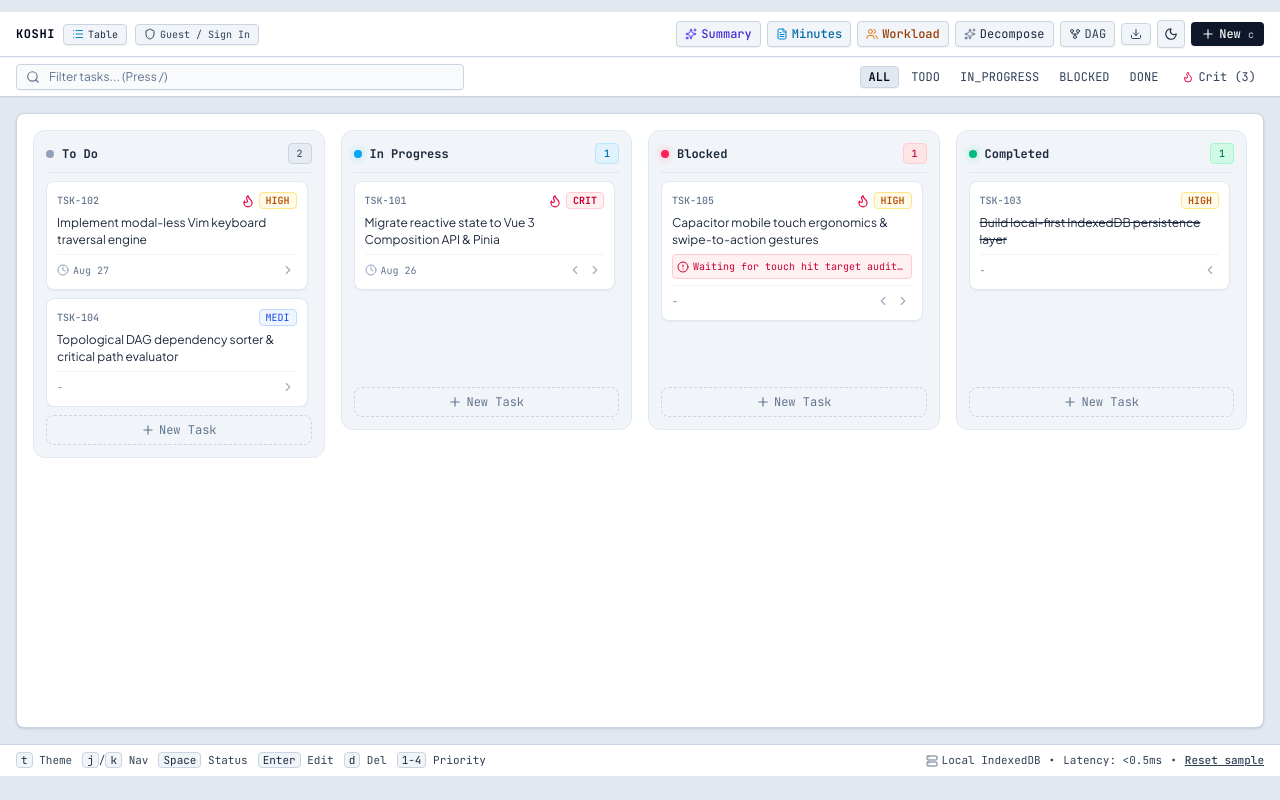
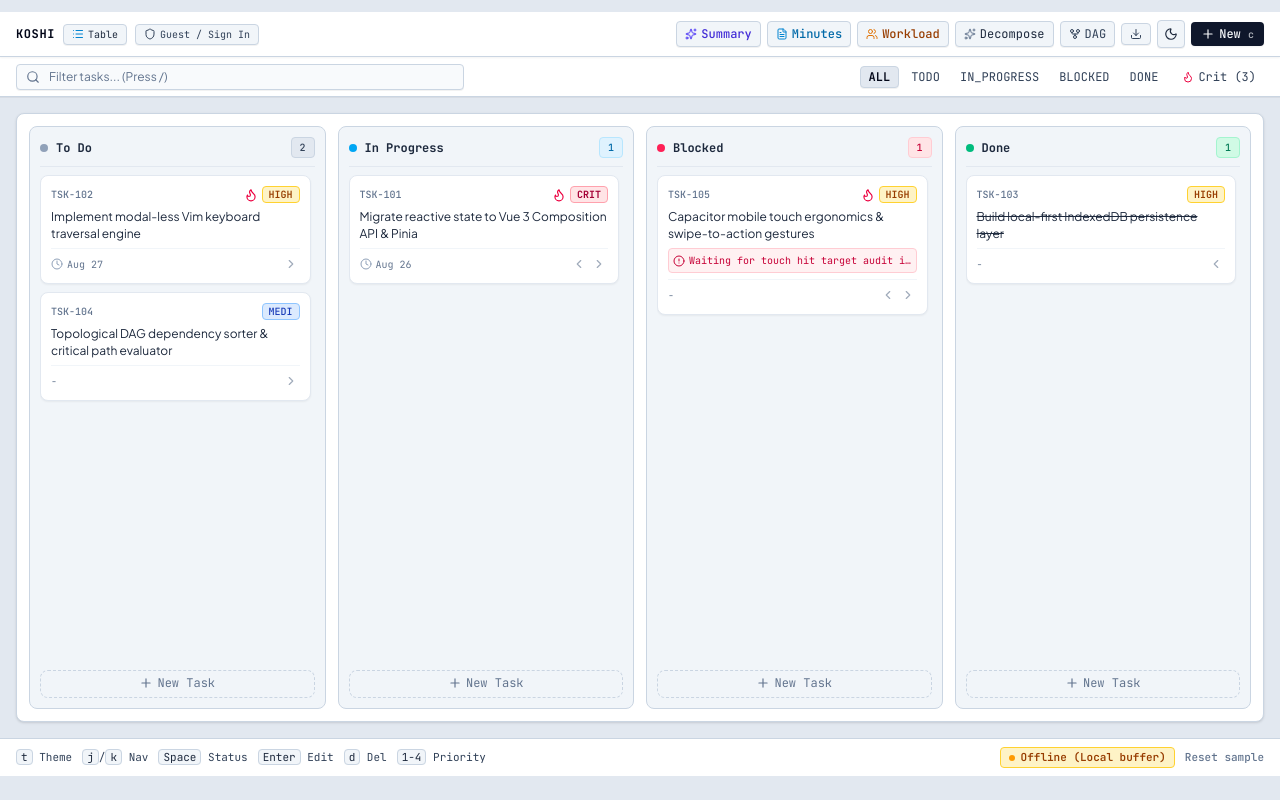
Before and after one commit to tupm2006/koshi, a Vue app: page / in a window 1280 px wide. Both pictures are taken after a click on the button "Kanban". Built offline with nearby package versions, Linux system fonts and the light colour scheme.

Commit message:
fix(kanban, telemetry): stretch kanban columns to full card height, clean up footer statusline, and update seed task copy

```diff
--- a/src/App.vue
+++ b/src/App.vue
@@ -28,7 +28,6 @@ import {
   Search,
   Flame,
   X,
-  Server,
   Sun,
   Moon
 } from 'lucide-vue-next';
@@ -297,17 +296,20 @@ const statusTabs: FilterStatus[] = ['ALL', 'TODO', 'IN_PROGRESS', 'BLOCKED', 'DO
         <span><kbd class="px-1 py-0.2 rounded bg-slate-100 dark:bg-slate-900 border border-slate-300 dark:border-slate-800 text-slate-800 dark:text-slate-400">1-4</kbd> Priority</span>
       </div>
 
-      <div class="flex items-center gap-2 text-slate-700 dark:text-slate-400 font-mono text-[11px] ml-auto">
-        <span class="flex items-center gap-1">
-          <Server class="w-3 h-3" :class="taskStore.isBackendConnected ? 'text-emerald-600 dark:text-emerald-400' : 'text-slate-500 dark:text-zinc-600'" />
-          <span>{{ taskStore.isBackendConnected ? 'FastAPI Connected' : 'Local IndexedDB' }}</span>
+      <div class="flex items-center gap-2.5 font-mono text-[11px] ml-auto">
+        <!-- Offline Warning Badge (ONLY visible if disconnected) -->
+        <span
+          v-if="!taskStore.isBackendConnected"
+          class="inline-flex items-center gap-1.5 px-2 py-0.5 rounded bg-amber-100 text-amber-800 border border-amber-300 dark:bg-amber-950/50 dark:text-amber-300 dark:border-amber-800/60 font-semibold"
+        >
+          <span class="w-1.5 h-1.5 rounded-full bg-amber-500 animate-pulse"></span>
+          <span>Offline (Local buffer)</span>
         </span>
-        <span>•</span>
-        <span>Latency: {{ taskStore.lastLatencyMs || '<0.5' }}ms</span>
-        <span>•</span>
+
+        <!-- Reset action -->
         <button
           type="button"
-          class="hover:text-slate-950 dark:hover:text-slate-200 underline cursor-pointer font-medium"
+          class="text-slate-500 dark:text-slate-400 hover:text-slate-800 dark:hover:text-slate-200 cursor-pointer font-medium"
           @click="taskStore.resetToDefault()"
         >
           Reset sample
--- a/src/components/KanbanBoard.vue
+++ b/src/components/KanbanBoard.vue
@@ -1,7 +1,7 @@
 <script setup lang="ts">
 import { useTaskStore } from '../stores/taskStore';
-import type { Task, TaskStatus, TaskPriority } from '../types/task';
-import { Flame, Plus, ChevronLeft, ChevronRight, Clock, AlertCircle } from 'lucide-vue-next';
+import type { Task, TaskPriority, TaskStatus } from '../types/task';
+import { Flame, Clock, Plus, ChevronLeft, ChevronRight, AlertCircle } from 'lucide-vue-next';
 
 defineProps<{
   onOpenCreate: () => void;
@@ -14,27 +14,27 @@ const COLUMNS: { status: TaskStatus; label: string; dotClass: string; borderClas
     status: 'TODO',
     label: 'To Do',
     dotClass: 'bg-slate-400 dark:bg-zinc-500',
-    borderClass: 'border-slate-200 dark:border-zinc-800',
-    badgeClass: 'text-slate-600 bg-slate-200/70 border-slate-300 dark:text-zinc-400 dark:bg-zinc-900 dark:border-zinc-800',
+    borderClass: 'border-slate-300 dark:border-slate-800',
+    badgeClass: 'text-slate-700 bg-slate-200 border-slate-300 dark:text-zinc-400 dark:bg-zinc-900 dark:border-zinc-800',
   },
   {
     status: 'IN_PROGRESS',
     label: 'In Progress',
-    dotClass: 'bg-sky-500 shadow-[0_0_8px_rgba(14,165,233,0.4)]',
+    dotClass: 'bg-sky-500',
     borderClass: 'border-sky-200 dark:border-sky-950/60',
     badgeClass: 'text-sky-700 bg-sky-100 border-sky-200 dark:text-sky-300 dark:bg-sky-950/40 dark:border-sky-800/60',
   },
   {
     status: 'BLOCKED',
     label: 'Blocked',
-    dotClass: 'bg-rose-500 shadow-[0_0_8px_rgba(244,63,94,0.4)]',
+    dotClass: 'bg-rose-500',
     borderClass: 'border-rose-200 dark:border-rose-950/60',
     badgeClass: 'text-rose-700 bg-rose-100 border-rose-200 dark:text-rose-300 dark:bg-rose-950/40 dark:border-rose-800/60',
   },
   {
     status: 'DONE',
-    label: 'Completed',
-    dotClass: 'bg-emerald-500 shadow-[0_0_8px_rgba(16,185,129,0.4)]',
+    label: 'Done',
+    dotClass: 'bg-emerald-500',
     borderClass: 'border-emerald-200 dark:border-emerald-950/60',
     badgeClass: 'text-emerald-700 bg-emerald-100 border-emerald-200 dark:text-emerald-300 dark:bg-emerald-950/40 dark:border-emerald-800/60',
   },
@@ -43,24 +43,23 @@ const COLUMNS: { status: TaskStatus; label: string; dotClass: string; borderClas
 function getPriorityBadge(p: TaskPriority) {
   switch (p) {
     case 'CRITICAL':
-      return 'bg-rose-50 text-rose-700 border-rose-200 dark:bg-rose-950/60 dark:text-rose-300 dark:border-rose-800/80 font-bold';
+      return 'bg-rose-100 text-rose-800 border-rose-300 dark:bg-rose-950/60 dark:text-rose-300 dark:border-rose-800/80 font-bold';
     case 'HIGH':
-      return 'bg-amber-50 text-amber-700 border-amber-200 dark:bg-amber-950/50 dark:text-amber-300 dark:border-amber-800/60 font-semibold';
+      return 'bg-amber-100 text-amber-800 border-amber-300 dark:bg-amber-950/50 dark:text-amber-300 dark:border-amber-800/60 font-semibold';
     case 'MEDIUM':
-      return 'bg-blue-50 text-blue-700 border-blue-200 dark:bg-blue-950/40 dark:text-blue-300 dark:border-blue-800/40';
+      return 'bg-blue-100 text-blue-800 border-blue-300 dark:bg-blue-950/40 dark:text-blue-300 dark:border-blue-800/40 font-medium';
     case 'LOW':
     default:
-      return 'bg-slate-100 text-slate-600 border-slate-200 dark:bg-zinc-900 dark:text-zinc-400 dark:border-zinc-800';
+      return 'bg-slate-100 text-slate-700 border-slate-300 dark:bg-zinc-900 dark:text-zinc-400 dark:border-zinc-800 font-medium';
   }
 }
 
 function moveStatus(task: Task, direction: 'left' | 'right') {
-  const order: TaskStatus[] = ['TODO', 'IN_PROGRESS', 'BLOCKED', 'DONE'];
-  const currIdx = order.indexOf(task.status);
-  if (direction === 'left' && currIdx > 0) {
-    taskStore.setStatus(task.id, order[currIdx - 1]);
-  } else if (direction === 'right' && currIdx < order.length - 1) {
-    taskStore.setStatus(task.id, order[currIdx + 1]);
+  const statuses: TaskStatus[] = ['TODO', 'IN_PROGRESS', 'BLOCKED', 'DONE'];
+  const currentIndex = statuses.indexOf(task.status);
+  const nextIndex = direction === 'left' ? currentIndex - 1 : currentIndex + 1;
+  if (nextIndex >= 0 && nextIndex < statuses.length) {
+    taskStore.setStatus(task.id, statuses[nextIndex]);
   }
 }
 
@@ -90,19 +89,18 @@ function handleDrop(e: DragEvent, targetStatus: TaskStatus) {
 </script>
 
 <template>
-  <div class="w-full flex-1 p-3 md:p-4 overflow-x-auto">
-    <div class="grid grid-cols-1 md:grid-cols-4 gap-3 md:gap-4 min-w-[300px] md:min-w-[900px] h-full items-start">
+  <div class="h-full flex-1 min-h-0 grid grid-cols-1 md:grid-cols-4 gap-3 p-3 overflow-hidden">
     <div
       v-for="col in COLUMNS"
       :key="col.status"
-        class="flex flex-col bg-slate-100 dark:bg-slate-900/50 border border-slate-200 dark:border-slate-800 rounded-xl p-3 max-h-[calc(100vh-140px)] min-h-[300px]"
+      class="flex flex-col h-full min-h-0 bg-slate-100 dark:bg-slate-900/50 border border-slate-300 dark:border-slate-800 rounded-lg p-2.5 overflow-hidden"
       @dragover="handleDragOver"
       @drop="(e) => handleDrop(e, col.status)"
       role="region"
       :aria-label="`${col.label} column`"
     >
       <!-- Column Header -->
-        <div class="flex items-center justify-between pb-2 mb-2 border-b border-slate-200 dark:border-slate-800/80 select-none">
+      <div class="shrink-0 pb-2 border-b border-slate-200 dark:border-slate-800 flex items-center justify-between select-none">
         <div class="flex items-center gap-2">
           <span class="w-2 h-2 rounded-full" :class="col.dotClass"></span>
           <h3 class="text-xs font-mono font-bold text-slate-800 dark:text-zinc-200">{{ col.label }}</h3>
@@ -112,8 +110,8 @@ function handleDrop(e: DragEvent, targetStatus: TaskStatus) {
         </span>
       </div>
 
-        <!-- Cards List -->
-        <div class="flex-1 overflow-y-auto space-y-2 pr-1 no-scrollbar">
+      <!-- Cards Scroll Zone -->
+      <div class="flex-1 min-h-0 overflow-y-auto space-y-2 py-2 pr-1 select-none">
         <div
           v-if="taskStore.filteredTasks.filter((t) => t.status === col.status).length === 0"
           class="text-center py-8 text-[11px] text-slate-400 dark:text-zinc-600 font-mono"
@@ -186,10 +184,10 @@ function handleDrop(e: DragEvent, targetStatus: TaskStatus) {
         </div>
       </div>
 
-        <!-- Column Quick Create Button -->
+      <!-- Quick Add Button -->
       <button
         type="button"
-          class="w-full mt-2 py-1.5 rounded-lg border border-dashed border-slate-300 dark:border-zinc-800 hover:border-slate-400 dark:hover:border-zinc-700 hover:bg-white/60 dark:hover:bg-zinc-900/40 text-slate-500 dark:text-zinc-400 hover:text-slate-800 dark:hover:text-zinc-200 text-xs font-mono flex items-center justify-center gap-1 cursor-pointer transition"
+        class="shrink-0 w-full mt-auto pt-1 py-1.5 rounded-lg border border-dashed border-slate-300 dark:border-zinc-800 hover:border-slate-400 dark:hover:border-zinc-700 hover:bg-white/60 dark:hover:bg-zinc-900/40 text-slate-500 dark:text-zinc-400 hover:text-slate-800 dark:hover:text-zinc-200 text-xs font-mono flex items-center justify-center gap-1 cursor-pointer transition"
         @click="onOpenCreate"
       >
         <Plus class="w-3.5 h-3.5" />
@@ -197,5 +195,4 @@ function handleDrop(e: DragEvent, targetStatus: TaskStatus) {
       </button>
     </div>
   </div>
-  </div>
 </template>
```
Also changed, not shown: 1 other file (tests, documents, lock files or other folders). Lines whose indentation alone changed are shown as unchanged.
